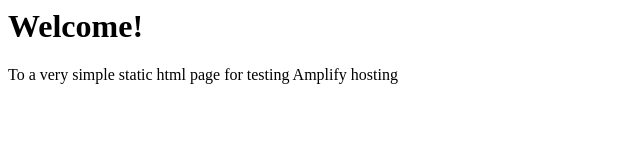
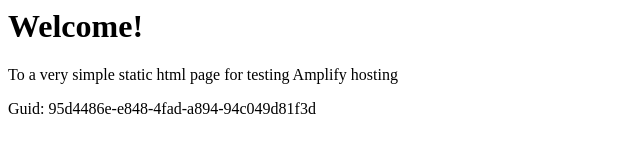
Before and after one commit to aws-aemilia-lhr/Github-PR-Commit-Integration-Test-DoNotTouch-Gith-P5X5MO5I-v1-prod-eu-west-2, a website: page src/index.html in a window 1280 px wide. Shown: the whole page, without its empty margins (0-640 px from the left). Drawn offline with Linux system fonts and the light colour scheme.

Commit message:
commit from integ tests

```diff
--- a/src/index.html
+++ b/src/index.html
@@ -1,3 +1,5 @@
+
+
 <html lang="en">
 
 <head>
@@ -10,6 +12,6 @@
 <body>
     <h1>Welcome!</h1>
     <p>To a very simple static html page for testing Amplify hosting</p>
-</body>
+    <p>Guid: 95d4486e-e848-4fad-a894-94c049d81f3d</p></body>
 
 </html>
```
